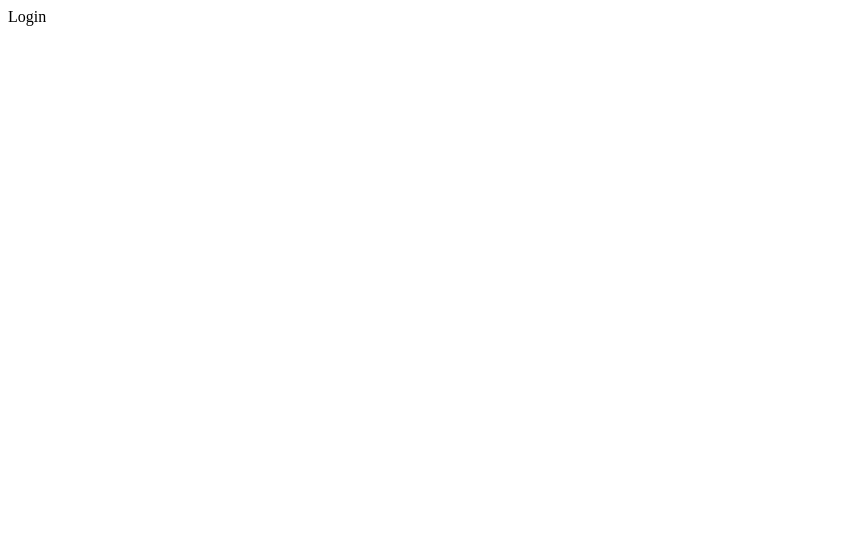
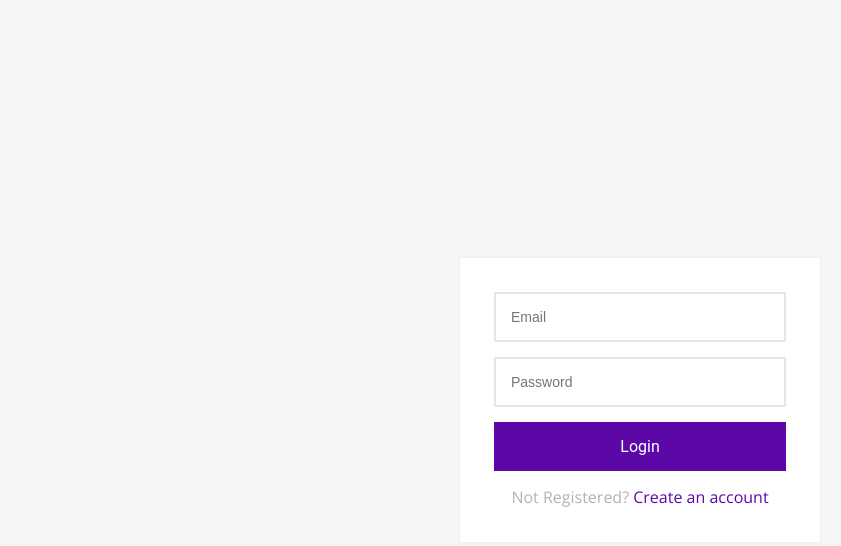
Before and after one commit to Parani2002/Web-application-Full-Stack, a React (Vite) app in the folder vite-project/: page /login in a window 1280 px wide. Shown: the top 546 px of the page, without its empty margins (0-841 px from the left). Built offline with nearby package versions, Linux system fonts and the light colour scheme.

Commit message:
login created

```diff
--- a/vite-project/src/components/DefaultLayout.jsx
+++ b/vite-project/src/components/DefaultLayout.jsx
@@ -1,16 +1,36 @@
 import React from 'react'
-import { Navigate, Outlet } from 'react-router-dom'
+import { Navigate, Outlet, Link } from 'react-router-dom'
 import { useStateContext } from '../contexts/ContextProvider'
+import '../index.css'
 
 const DefaultLayout = () => {
     const {user, token} = useStateContext()
     if(!token){
         return <Navigate to='/login' />
     }
+    const onLogout = (ev) => {
+        ev.preventDefault()
+    }
   return (
-    <div>
-        DEfault
-        <Outlet />
+    <div id='defaultLayout'>
+        <aside>
+            <Link to = "/dashboard">Dashboard</Link>
+            <Link to= "/users">Users</Link>
+        </aside>
+        <div className="content">
+            <header>
+                <div>
+                    Header
+                </div>
+                <div>
+                    {user.name}
+                    <a href="#" onClick={onLogout} className='btn-logout'>Logout</a>
+                </div>
+            </header>
+            <main>
+                <Outlet />
+            </main>
+        </div>
     </div>
   )
 }
--- a/vite-project/src/contexts/ContextProvider.jsx
+++ b/vite-project/src/contexts/ContextProvider.jsx
@@ -7,9 +7,11 @@
     setToken: () => {}
 })
 
-export const ContextProvider = ({children}) => {
-    const[user, setUser] = useState({})
-    const [token, _setToken] = useState(localStorage.getItem('ACCESS TOKEN'))
+export const ContextProvider = ({children}) => { //localStorage.getItem('ACCESS TOKEN')
+    const[user, setUser] = useState({
+        name:'Parani'
+    })
+    const [token, _setToken] = useState(null)
 
     const setToken = (token) => {
         _setToken(token)
--- a/vite-project/src/index.css
+++ b/vite-project/src/index.css
@@ -0,0 +1,243 @@
+@import url('https://fonts.googleapis.com/css2?family=Open+Sans:ital,wght@0,300;0,400;0,500;0,600;0,700;0,800;1,300;1,400;1,500;1,600;1,700;1,800&display=swap');
+
+* {
+    box-sizing: border-box;
+}
+html, body, #root, #defaultLayout, #guestLayout {
+    min-height: 100vh;
+}
+
+h1, h2, h3, h4, h5, h6, p {
+    margin: 0;
+}
+
+body {
+    font-family: 'Open Sans', sans-serif;
+    margin: 0;
+    padding: 0;
+    font-size: 14px;
+    color: #212121;
+    background-color: #f6f6f6;
+}
+
+input {
+    outline: 0;
+    background: #ffffff;
+    width: 100%;
+    border: 2px solid #e6e6e6;
+    margin: 0 0 15px;
+    padding: 15px;
+    box-sizing: border-box;
+    font-size: 14px;
+    transition: all 0.3s;
+}
+
+input:focus {
+    border-color: #5b08a7;
+}
+
+.btn,
+.btn-add,
+.btn-edit,
+.btn-delete {
+    font-family: "Roboto", sans-serif;
+    outline: 0;
+    background: #5b08a7;
+    border: 0;
+    text-decoration: none;
+    padding: 15px;
+    color: #FFFFFF;
+    font-size: 16px;
+    -webkit-transition: all 0.3 ease;
+    transition: all 0.3 ease;
+    cursor: pointer;
+}
+
+.btn-block {
+    width: 100%;
+}
+
+.btn-add,
+.btn-edit,
+.btn-delete{
+    padding: 0.5rem 0.75rem;
+    font-size: 14px;
+    border-radius: 4px;
+}
+.btn-add {
+    background-color: #00a762;
+}
+.btn-delete {
+    background-color: #b72424;
+}
+
+.btn-logout {
+    text-decoration: none;
+    padding: 0.75rem 1.5rem;
+    color: #212121;
+    transition: all 0.3s;
+    border-radius: 6px;
+}
+.btn-logout:hover {
+    background-color: rgba(0, 0, 0, 0.1);
+}
+
+.btn:hover,
+.btn:active,
+.btn:focus {
+    background: #5b08a7;
+}
+
+.text-center {
+    text-align: center;
+}
+
+table {
+    width: 100%;
+    border-spacing: 0;
+    border-collapse: collapse;
+}
+
+table > thead > tr > th {
+    text-align: left;
+    padding: 0.5rem 0.5rem;
+    background-color: #efefef;
+}
+
+table > tbody > tr > td {
+    padding: 0.5rem 0.5rem;
+    border-bottom: 1px solid #efefef;
+    white-space: nowrap;
+}
+
+.card {
+    background-color: #FFF;
+    border-radius: 0.5rem;
+    box-shadow: 1px 1px 3px rgba(0, 0, 0, 0.1);
+    padding: 1.25rem 1.5rem;
+    margin-bottom: 1rem;
+    margin-top: 0.5rem;
+}
+
+.alert {
+    padding: 1rem;
+    background-color: #ff4040;
+    color: white;
+    border-radius: 0.5rem;
+    margin-bottom: 1rem;
+}
+
+.notification {
+    position: fixed;
+    right: 1rem;
+    bottom: 1rem;
+    z-index: 100;
+    padding: 1rem 1.5rem;
+    background-color: #00a762;
+    color: white;
+    border-radius: 0.5rem;
+}
+
+/* Login/Signup forms*/
+
+.login-signup-form {
+    height: 100vh;
+    display: flex;
+    justify-content: center;
+    align-items: center;
+}
+
+.login-signup-form .form {
+    width: 360px;
+    position: relative;
+    z-index: 1;
+    background: #FFFFFF;
+    max-width: 360px;
+    padding: 34px;
+    box-shadow: 0 0 2px 0 rgba(0, 0, 0, 0.1);
+}
+
+.login-signup-form .title {
+    font-size: 20px;
+    margin-bottom: 1rem;
+    text-align: center;
+}
+
+.login-signup-form .form .message {
+    margin: 15px 0 0;
+    color: #b3b3b3;
+    font-size: 16px;
+    text-align: center;
+}
+
+.login-signup-form .form .message a {
+    color: #5b08a7;
+    text-decoration: none;
+}
+
+/* Login/Signup form */
+
+
+#defaultLayout {
+    display: flex;
+}
+
+#defaultLayout aside {
+    width: 240px;
+    background-color: #5b08a7;
+    padding: 1rem
+}
+
+#defaultLayout aside > a {
+    display: block;
+    padding: 0.75rem 1rem;
+    border-radius: 6px;
+    color: white;
+    text-decoration: none;
+    transition: all 0.2s;
+}
+
+#defaultLayout aside > a:hover {
+    background-color: rgba(0, 0, 0, 0.2);
+}
+
+#defaultLayout .content {
+    flex: 1;
+}
+
+#defaultLayout header {
+    height: 80px;
+    padding: 2rem 3rem;
+    background-color: white;
+    box-shadow: 1px 1px 2px rgba(0, 0, 0, 0.2);
+    display: flex;
+    justify-content: space-between;
+    align-items: center;
+}
+
+#defaultLayout main {
+    padding: 2rem;
+}
+
+.animated {
+    -webkit-animation-duration: 0.3s;
+    animation-duration: 0.3s;
+    -webkit-animation-fill-mode: both;
+    animation-fill-mode: both;
+}
+
+.fadeInDown {
+    -webkit-animation-name: fadeInDown;
+    animation-name: fadeInDown;
+}
+
+@keyframes fadeInDown {
+    0% {
+        opacity: 0;
+        transform: translateY(-20px);
+    }
+    100% {
+        opacity: 1;
+        transform: translateY(0);
+    }
+}
--- a/vite-project/src/views/Login.jsx
+++ b/vite-project/src/views/Login.jsx
@@ -1,8 +1,21 @@
 import React from 'react'
+import { Link } from 'react-router-dom';
 
 const Login = () => {
+  const onSubmit = (ev) => ev.preventDefault();
   return (
-    <div>Login</div>
+    <div className='login-signup-form animated fadeInDown'>
+      <div className='form'>
+        <form action="" onSubmit={onSubmit}>
+          <input type="email" placeholder='Email' />
+          <input type="password" placeholder='Password'/>
+          <button className='btn btn-block'>Login</button>
+          <p className="message">
+            Not Registered? <Link to="/signup">Create an account</Link>
+          </p>
+        </form>
+      </div>
+      </div>
   )
 }
 
```
